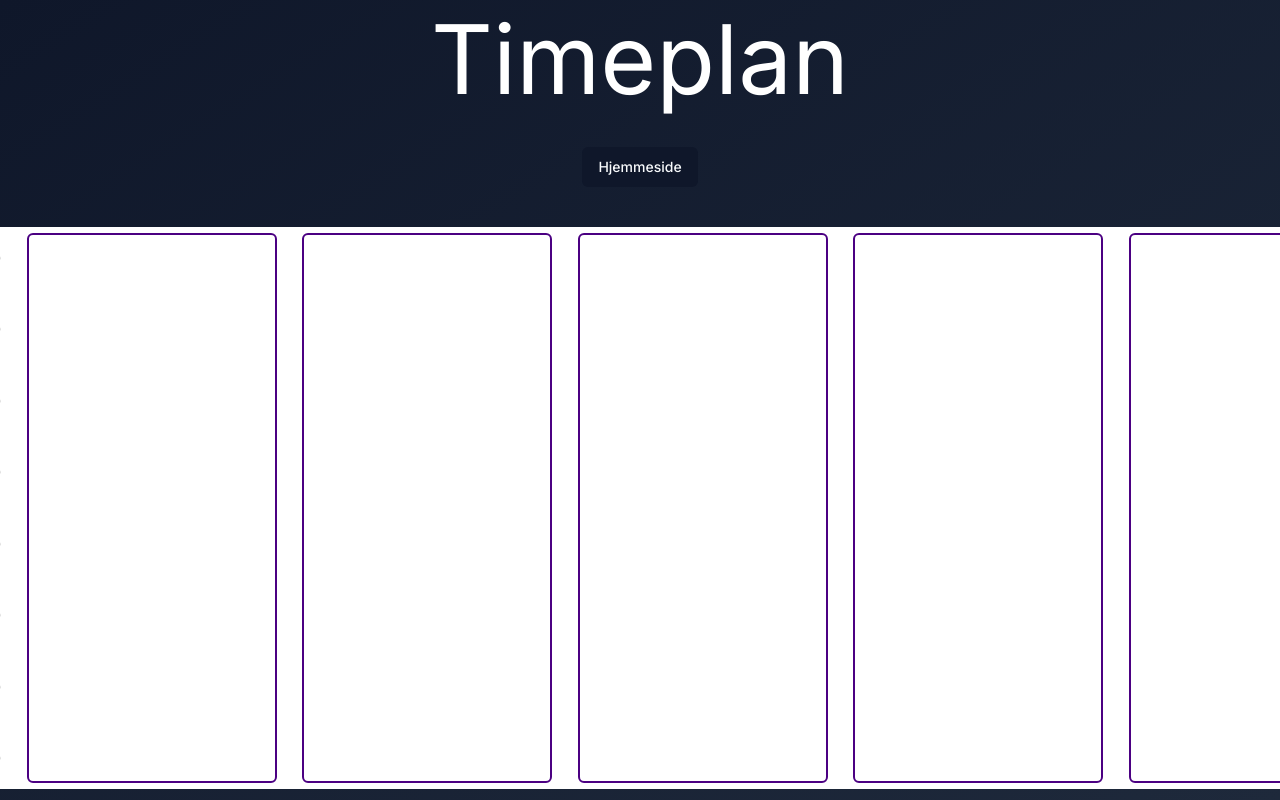
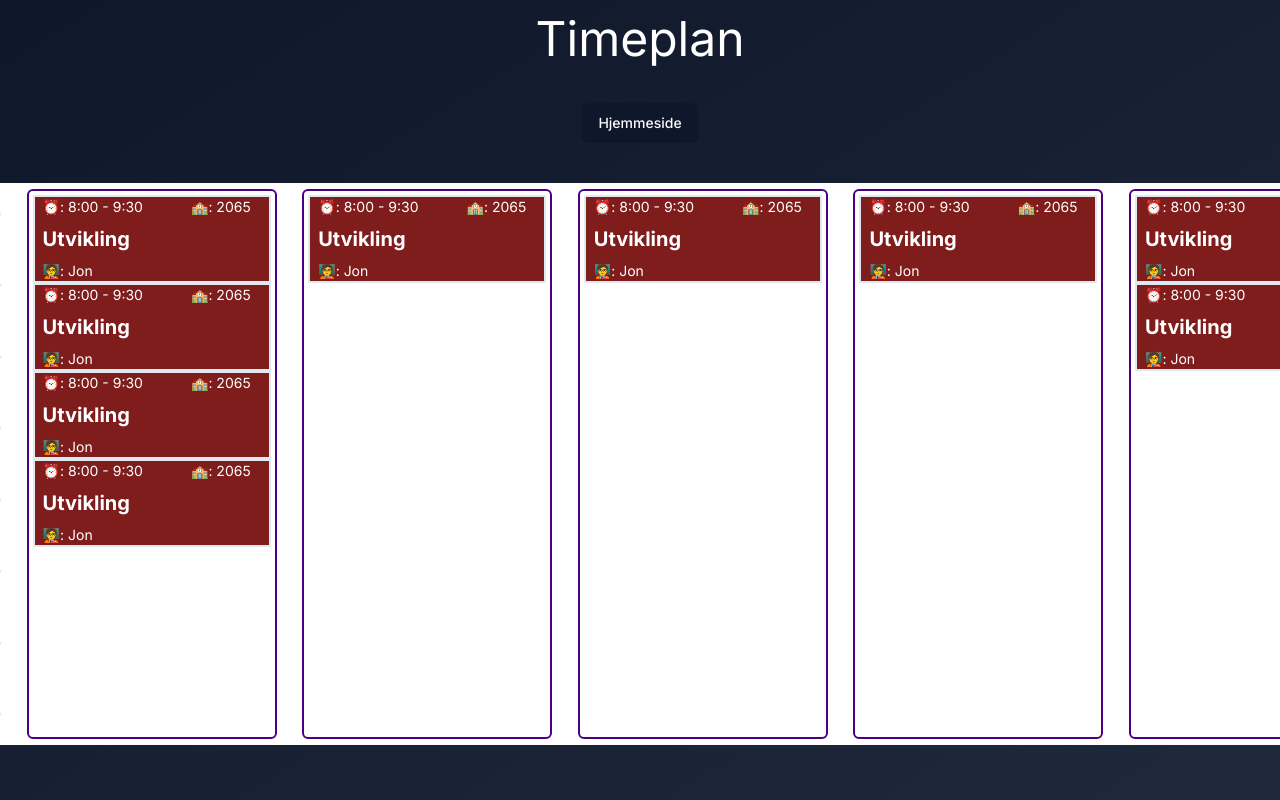
Before and after one commit to tiller-vgs/Timeplan, a Next.js app in the folder timeplan/: page /schedule in a window 1280 px wide. Shown: the top 800 px of the page. Built offline with nearby package versions, Linux system fonts and the light colour scheme.

Commit message:
fix: Fix issue with scrolling the page and adjust position of elements
To make the overrall design of the page better by fitting more stuff on the screen

```diff
--- a/timeplan/app/page.jsx
+++ b/timeplan/app/page.jsx
@@ -4,11 +4,11 @@ import {Button} from "@/components/ui/button"
 export default function Home() {
   return (
     <main className="min-h-screen bg-gradient-to-br text-white from-slate-900 to-slate-800">
-        <div className="flex justify-center">
+        <div className=" pt-3 flex justify-center">
             <h1 className="text-5xl" >Hjemmeside</h1>
         </div>
 
-        <div className="flex items-center justify-center flex-col gap-4 h-screen">
+        <div className=" pt-20 flex items-center justify-center flex-col gap-4 ">
 
             <Button asChild>
                 <Link href="/schedule">1IM Timeplan</Link>
--- a/timeplan/app/schedule/page.jsx
+++ b/timeplan/app/schedule/page.jsx
@@ -1,6 +1,8 @@
 import React from "react";
 import Link from "next/link";
 import { Button } from "@/components/ui/button";
+import Class from "@/components/class";
+import Display from "@/components/display";
 
 export default function Schedule() {
   // Definer variabler for størrelse og mellomrom
@@ -25,8 +27,10 @@ export default function Schedule() {
 
   return (
     <main className="flex flex-col items-center justify-center min-h-screen bg-gradient-to-br text-white from-slate-900 to-slate-800">
-      <div className="flex flex-col items-center gap-y-10">
-        <h1 className="text-8xl text-white">Timeplan</h1>
+      <div className="flex flex-col items-center gap-y-10 pb-10">
+        <h1 className="text-5xl text-white">Timeplan</h1>
+
+
 
         <Button asChild>
           <Link href="/">Hjemmeside</Link>
@@ -71,7 +75,22 @@ export default function Schedule() {
                 width: boxWidth,
                 backgroundColor: "white", // Bakgrunnsfarge hvit
               }}
-            ></div>
+            >
+                {index === 0 && <Class />}
+                {index === 0 && <Class />}
+                {index === 0 && <Class />}
+                {index === 0 && <Class />}
+
+                {index === 1 && <Class />}
+
+                {index === 2 && <Class />}
+
+                {index === 3 && <Class />}
+
+                {index === 4 && <Class />}
+                {index === 4 && <Class />}
+
+            </div>
           ))}
         </div>
       </div>
--- /dev/null
+++ b/timeplan/components/display.jsx
@@ -0,0 +1,16 @@
+import React from 'react';
+
+const Display = () => {
+    return (
+        <div className="bg-red-900 border-solid border-2 ">
+
+            <div className="text-sm flex">
+                <p className="pl-2">⏰: 8:00 - 9:30</p>
+                <p className="pl-12">🏫: 2065</p>
+            </div>
+            <h1>Utvikling</h1>
+        </div>
+    );
+};
+
+export default Display;
```
